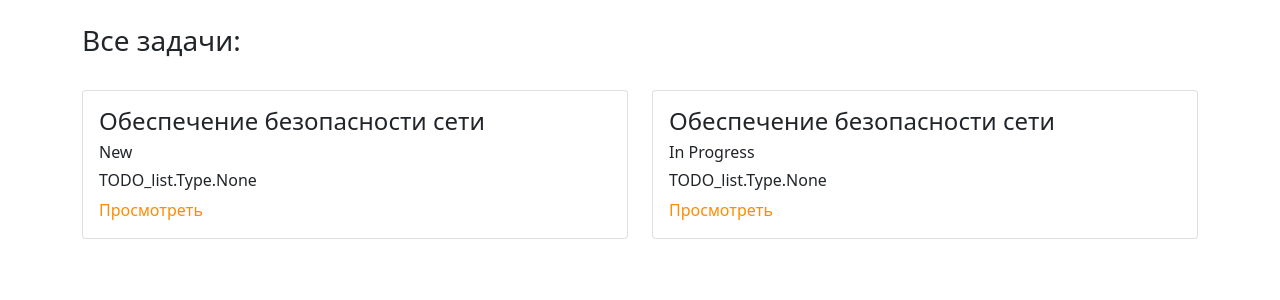
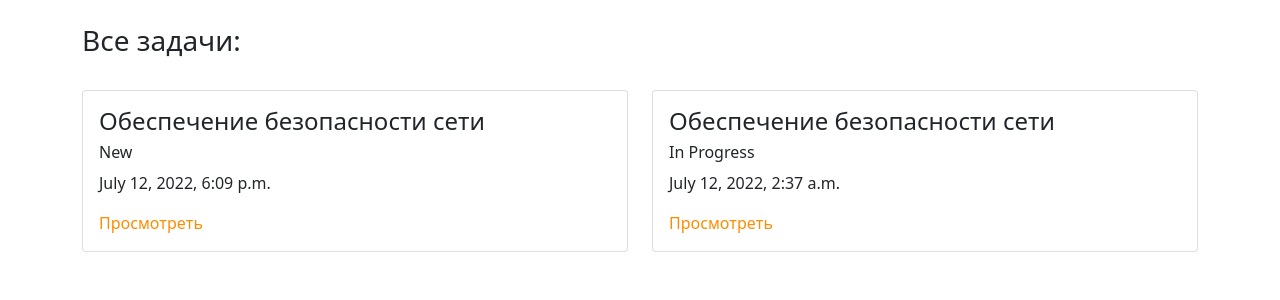
Before and after one commit to V1adimirr/Home_Works, a Django app: page / in a window 1280 px wide. Shown: the part 56-356 px from the top of the page. Run offline with Django 4.2, Linux system fonts and the light colour scheme; data comes from the database, SQL or seed files in the repository; data that the repository does not hold is empty.

Commit message:
"исправил вывод типов на странице"

```diff
--- a/source/TODO_list/forms.py
+++ b/source/TODO_list/forms.py
@@ -9,4 +9,4 @@ class TaskForm(forms.Form):
     description = forms.CharField(max_length=2000, required=False,
                                   widget=widgets.Textarea(attrs={"cols": 20, "rows": 6}), label='Описание')
     status = forms.ModelChoiceField(queryset=Status.objects.all())
-    type = forms.ModelMultipleChoiceField(queryset=Type.objects.all())
+    types = forms.ModelMultipleChoiceField(queryset=Type.objects.all())
--- a/source/TODO_list/models.py
+++ b/source/TODO_list/models.py
@@ -14,7 +14,7 @@ class TaskModel(BaseModel):
     description = models.TextField(max_length=2000, null=False, blank=False, verbose_name='Описание')
     status = models.ForeignKey("TODO_list.Status", related_name='Status', on_delete=models.PROTECT,
                                verbose_name='Статус')
-    type = models.ManyToManyField("TODO_list.Type", related_name='Type', through='TODO_list.TaskType',
+    types = models.ManyToManyField("TODO_list.Type", related_name='Type', through='TODO_list.TaskType',
                                   through_fields=('task_name', 'type_name'))
 
     def __str__(self):
--- a/source/TODO_list/templates/index.html
+++ b/source/TODO_list/templates/index.html
@@ -14,7 +14,9 @@
                     <div class="card-body">
                         <h4 class="card-title">{{ task.short_de }}</h4>
                         <h6>{{ task.status }}</h6>
-                        <h6>{{ task.type }}</h6>
+                        <h6>{% for type in task.types.all %}{{ type.type }}
+                        {% endfor %}</h6>
+                    <p>{{ task.updated_at }}</p>
                         <a href="{% url "view" task.pk %}" style=" color : darkorange; text-decoration: none">Просмотреть</a>
                     </div>
                 </div>
--- a/source/TODO_list/templates/task_view.html
+++ b/source/TODO_list/templates/task_view.html
@@ -15,6 +15,7 @@
     <p>Задача: {{ task.short_de }}</p>
     <p>Описание: {{ task.description }}</p><br/>
     <p>Статус: {{ task.status }}</p><br/>
-    <p>Тип: {{ task.type }}</p>
+    <p>Тип: {% for type in task.types.all %}{{ type.type }}
+                        {% endfor %}</p>
      <a href="{% url "index" %}" style=" color : darkorange; text-decoration: none">На главную</a>
 {% endblock %}
--- a/source/TODO_list/views.py
+++ b/source/TODO_list/views.py
@@ -34,7 +34,7 @@ class CreateTask(View):
             short_de = form.cleaned_data.get('short_de')
             description = form.cleaned_data.get('description')
             status = form.cleaned_data.get('status')
-            type = form.cleaned_data.pop("type")
+            type = form.cleaned_data.pop("types")
             new_task = TaskModel.objects.create(short_de=short_de, description=description, status=status)
             new_task.type.set(type)
             return redirect("view", pk=new_task.pk)
@@ -64,7 +64,7 @@ class UpdateTask(View):
             "short_de": task.short_de,
             "description": task.description,
             "status": task.status,
-            "type": task.type.all(),
+            "type": task.types.all(),
         })
         return render(request, "task_update.html", {"form": form})
 
@@ -76,7 +76,7 @@ class UpdateTask(View):
             task.short_de = form.cleaned_data.get("short_de")
             task.description = form.cleaned_data.get("description")
             task.status = form.cleaned_data.get("status")
-            task.type.set(form.cleaned_data.pop("type"))
+            task.types.set(form.cleaned_data.pop("types"))
             task.save()
             return redirect("view", pk=task.pk)
         return render(request, "task_update.html", {"form": form})
```
Also changed, not shown: source/TODO_list/migrations/0004_rename_type_taskmodel_types.py (added).
